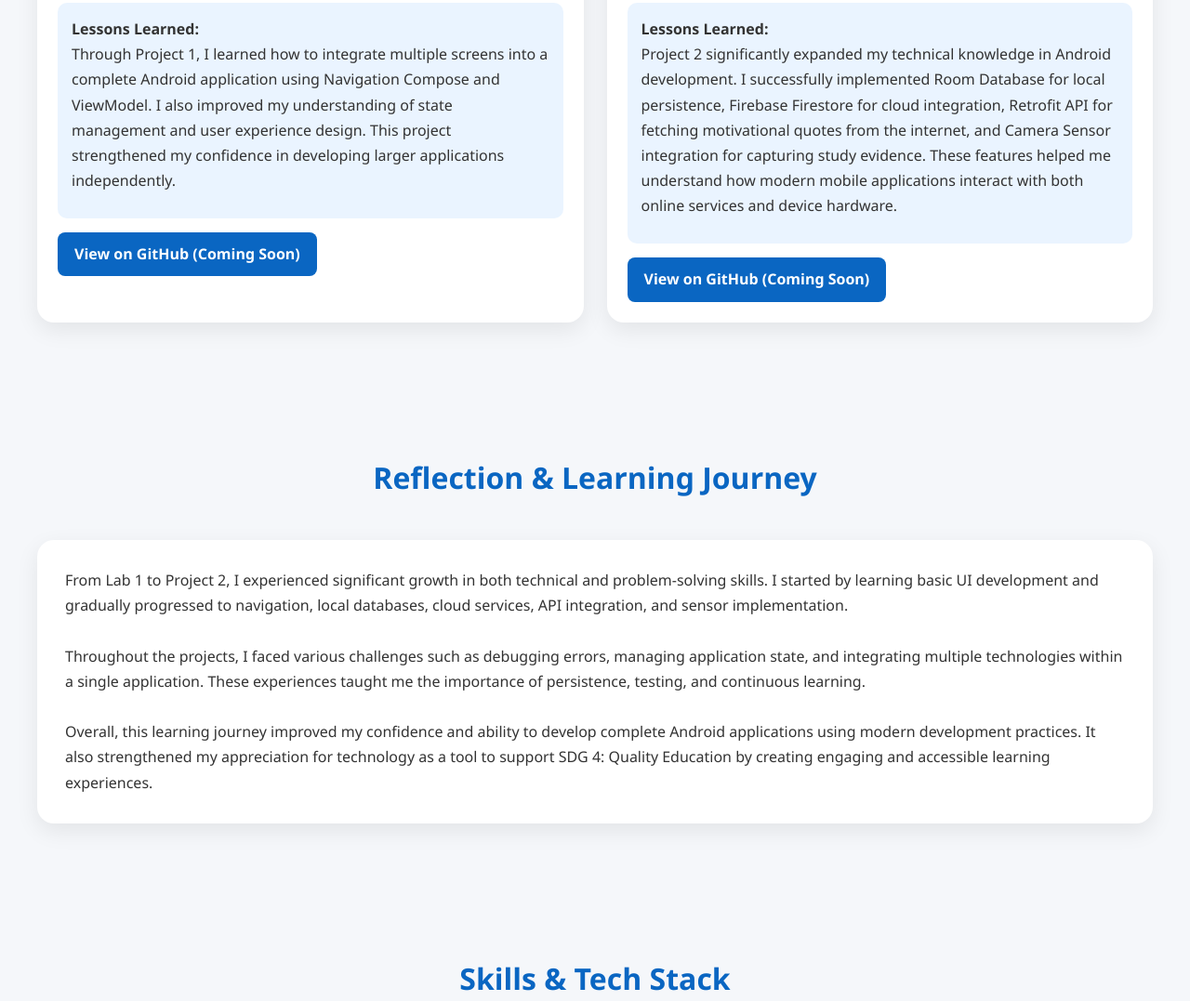
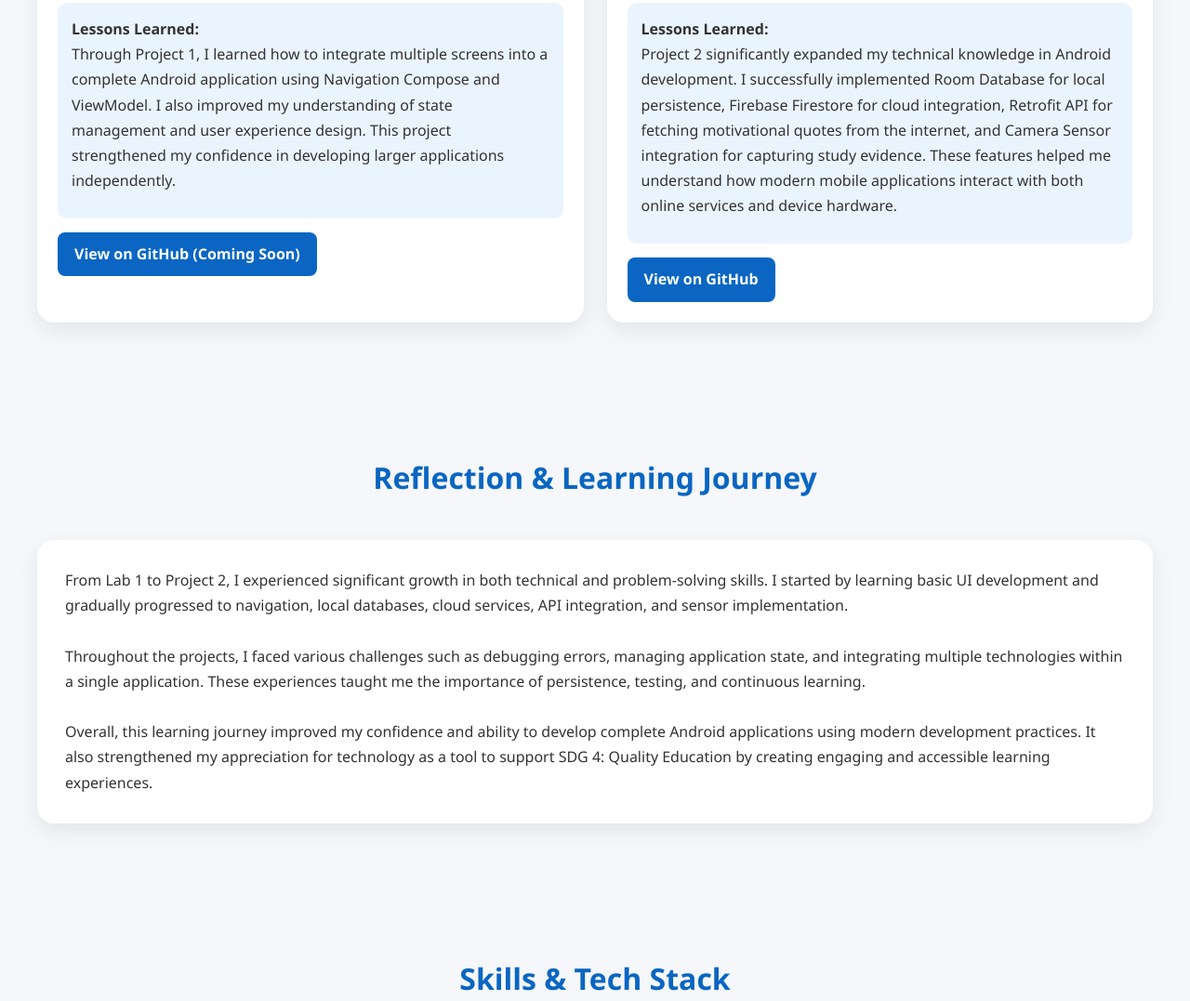
Before and after one commit to a210038-ctrl/a210038-ctrl.github.io-, a plain HTML site: page index.html in a window 1280 px wide. Shown: the part 3300-4377 px from the top of the page at 93% size. Drawn offline with Linux system fonts and the light colour scheme.

Commit message:
Update index.html

```diff
--- a/index.html
+++ b/index.html
@@ -334,7 +334,7 @@
                    <p>Project 2 significantly expanded my technical knowledge in Android development. I successfully implemented Room Database for local persistence, Firebase Firestore for cloud integration, Retrofit API for fetching motivational quotes from the internet, and Camera Sensor integration for capturing study evidence. These features helped me understand how modern mobile applications interact with both online services and device hardware.</p>
                </div>
 
-               <a href="#" class="github-btn">View on GitHub (Coming Soon)</a>
+               <a href="https://github.com/a210038-ctrl/A210038_NurulainAfifah_DrNazatul_Project1" class="github-btn">View on GitHub </a>
            </div>
        </article>
 
```
